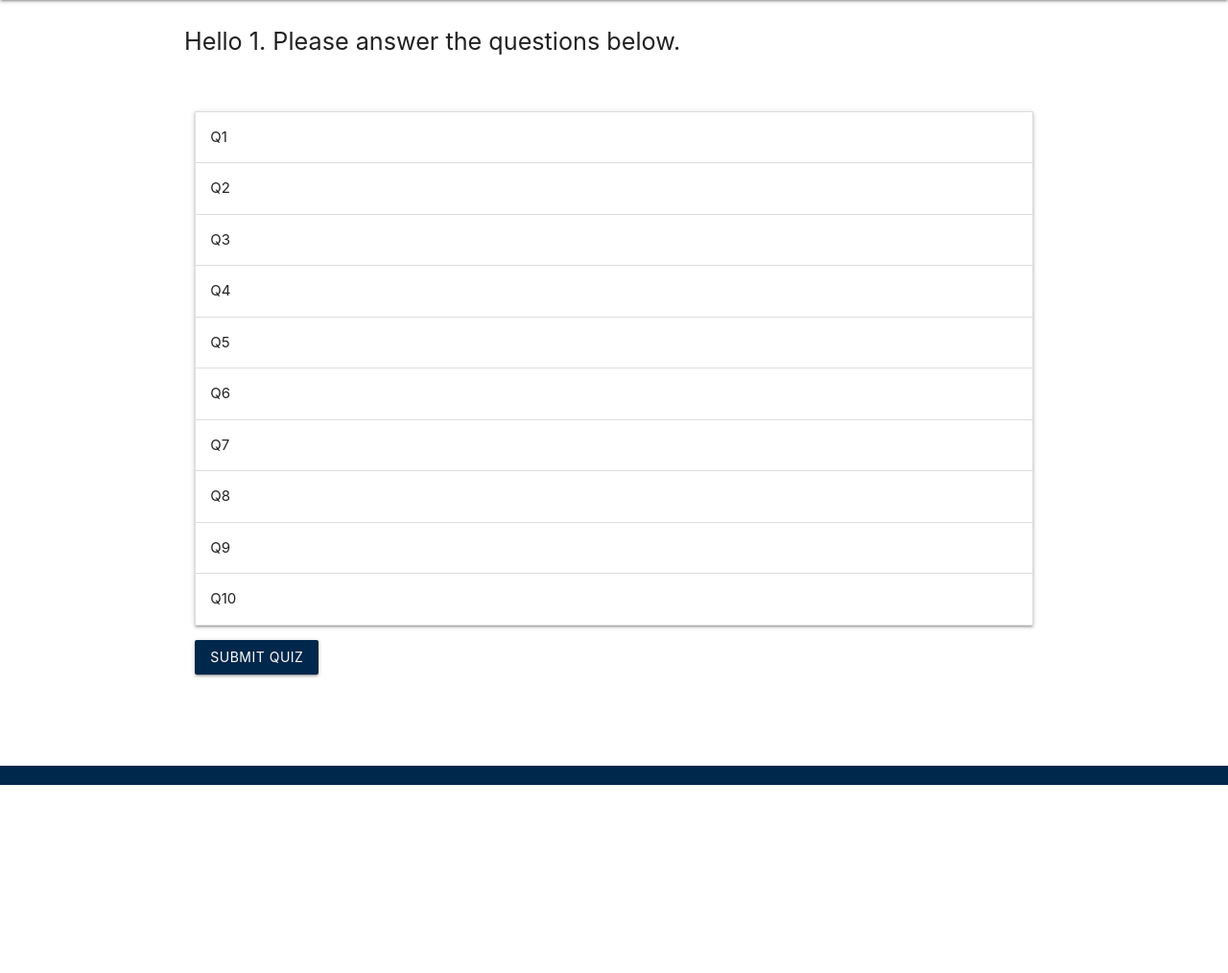
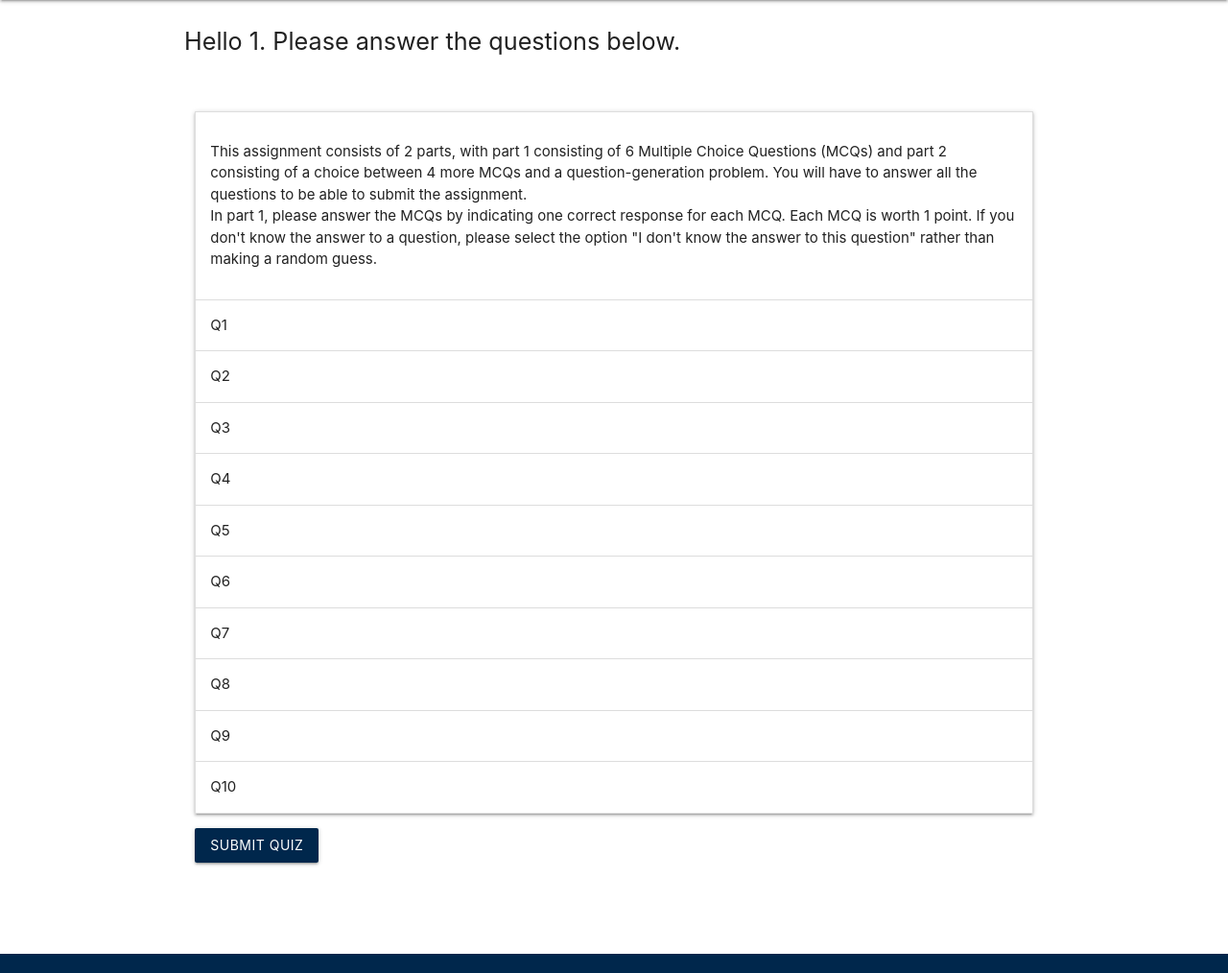
Before and after one commit to anshul1995/mcq_root_v1, a Django app: page /polls/1/quiz/ in a window 1280 px wide. Shown: the part 150-1164 px from the top of the page at 96% size. Before the commit the page ends 968 px from the top, so only its background shows below. Run offline with Django 3.2, Linux system fonts and the light colour scheme; data comes from the database, SQL or seed files in the repository; both versions use the stored data as it was after the commit.

Commit message:
added questions and texts

```diff
--- a/polls/static/polls/style.css
+++ b/polls/static/polls/style.css
@@ -6,6 +6,23 @@
 .ummaize {
     background-color: #FFCB05 !important;
     color: #00274C !important;
+}
+
+.question-text {
+    white-space: pre-line
+}
+
+.collapsible-text {
+    display: -webkit-box;
+    display: -webkit-flex;
+    display: -ms-flexbox;
+    display: flex;
+    -webkit-tap-highlight-color:
+        transparent;
+    line-height: 1.5;
+    padding: 1rem;
+    background-color: #fff;
+    border-bottom: 1px solid #ddd;
 }
 
 #um-logo {
--- a/polls/templates/polls/STAGE1/list_questions_individual.html
+++ b/polls/templates/polls/STAGE1/list_questions_individual.html
@@ -3,7 +3,7 @@
     <li>
         <div class="collapsible-header log-question" value="{{ question.id }}">Q{{ forloop.counter|add:offset }}</div>
         <div class="collapsible-body grey lighten-5">
-            <span class="flow-text">{{ question.question_text }}</span>
+            <p class="question-text">{{ question.question_text|safe }}</p>
             {% for choice in question.choice_set.all %}
             <p>
                 <label>
--- a/polls/templates/polls/STAGE1/quiz_dynamic_individual.html
+++ b/polls/templates/polls/STAGE1/quiz_dynamic_individual.html
@@ -17,10 +17,45 @@
     <form action="{% url 'polls:submit_quiz' student.id %}" method="post" class="col s12" id="main-quiz">
         {% csrf_token %}
         <ul class="collapsible" id="questions-list">
+
+            <li>
+                <div class="collapsible-text">
+                    {% if student.group == 'G1' %}
+                        <p>
+                            Please answer the following multiple-choice questions (MCQs), indicating one correct
+                            response for each MCQ. Each MCQ is worth 1 point and no points will be deducted for
+                            incorrect responses. There are 10 MCQs in total.<br>
+                            You will have to answer all the questions to be able to submit the assignment. If you don't
+                            know the answer to a question, please select the option "I don't know the answer to this
+                            question" rather than making a random guess.
+                        </p>
+                    {% elif student.group == 'G2' %}
+                        <p>
+                            This assignment consists of 2 parts, with part 1 consisting of 6 Multiple Choice Questions
+                            (MCQs) and part 2 consisting of a question-generation problem. You will have to answer all
+                            the questions to be able to submit the assignment. <br>
+                            In part 1, please answer the MCQs by indicating one correct response for each MCQ. Each MCQ
+                            is worth 1 point. If you don't know the answer to a question, please select the option "I
+                            don't know the answer to this question" rather than making a random guess.
+
+                        </p>
+                    {% else %}
+                        <p>
+                            This assignment consists of 2 parts, with part 1 consisting of 6 Multiple Choice Questions
+                            (MCQs) and part 2 consisting of a choice between 4 more MCQs and a question-generation
+                            problem. You will have to answer all the questions to be able to submit the assignment. <br>
+                            In part 1, please answer the MCQs by indicating one correct response for each MCQ. Each MCQ
+                            is worth 1 point. If you don't know the answer to a question, please select the option "I
+                            don't know the answer to this question" rather than making a random guess.
+
+                        </p>
+                    {% endif %}
+                </div>
+            </li>
             {% include "polls/STAGE1/list_questions_individual.html" with offset="0" %}
 
             {% if student.group == 'G2' or student.group == 'G5' %}
-                {% include "polls/STAGE1/create_mcq_form_wrapper.html" %}</div>
+                {% include "polls/STAGE1/create_mcq_form_wrapper.html" %}
             {% endif %}
         </ul>
 
@@ -33,6 +68,19 @@
 </div>
 
 {% if student.group == 'G3' %}
+<div class="row G3-choice" id="G3-choice-div-text">
+    <p class="col s12">
+        This week you learnt about Pandas Series and Dataframes. Now, we want to give you the opportunity to use your
+        newly acquired knowledge and make a useful contribution for future students, that can help them learn better!
+        This activity would also encourage the development of your higher-order cognitive skills and lead to a deeper
+        understanding of these concepts!<br>
+        Thus, you have the opportunity to create an MCQ supported by an explanation of how to arrive at the correct
+        answer. Alternatively, you can answer 4 more MCQs. If you consent, we would also like to include the created MCQ
+        for future question banks or assessments.<br>
+        <strong>Please note that you only have the option to make this choice once and after clicking on the activity of
+            your choice, your decision would be final.</strong>
+    </p>
+</div>
 <div class="row" id="G3-choice-div">
     <a class="waves-effect waves-light btn-large umblue col s4 offset-s1 m3 offset-m2 G3-choice" id="G3-answer"
         value="G4">Answer 4 more MCQs</a>
--- a/polls/views.py
+++ b/polls/views.py
@@ -74,7 +74,7 @@ def quiz_log(request, student_id):
                   action=action, element_id=element_id)
         log.save()
     except Exception:
-        logging.error("Could not log for "+student)
+        pass
     return HttpResponse(
         json.dumps({}),
         content_type="application/json"
```
Also changed, not shown: polls/templates/polls/STAGE1/create_mcq_form.html (+38 -1 lines), db.sqlite3.
